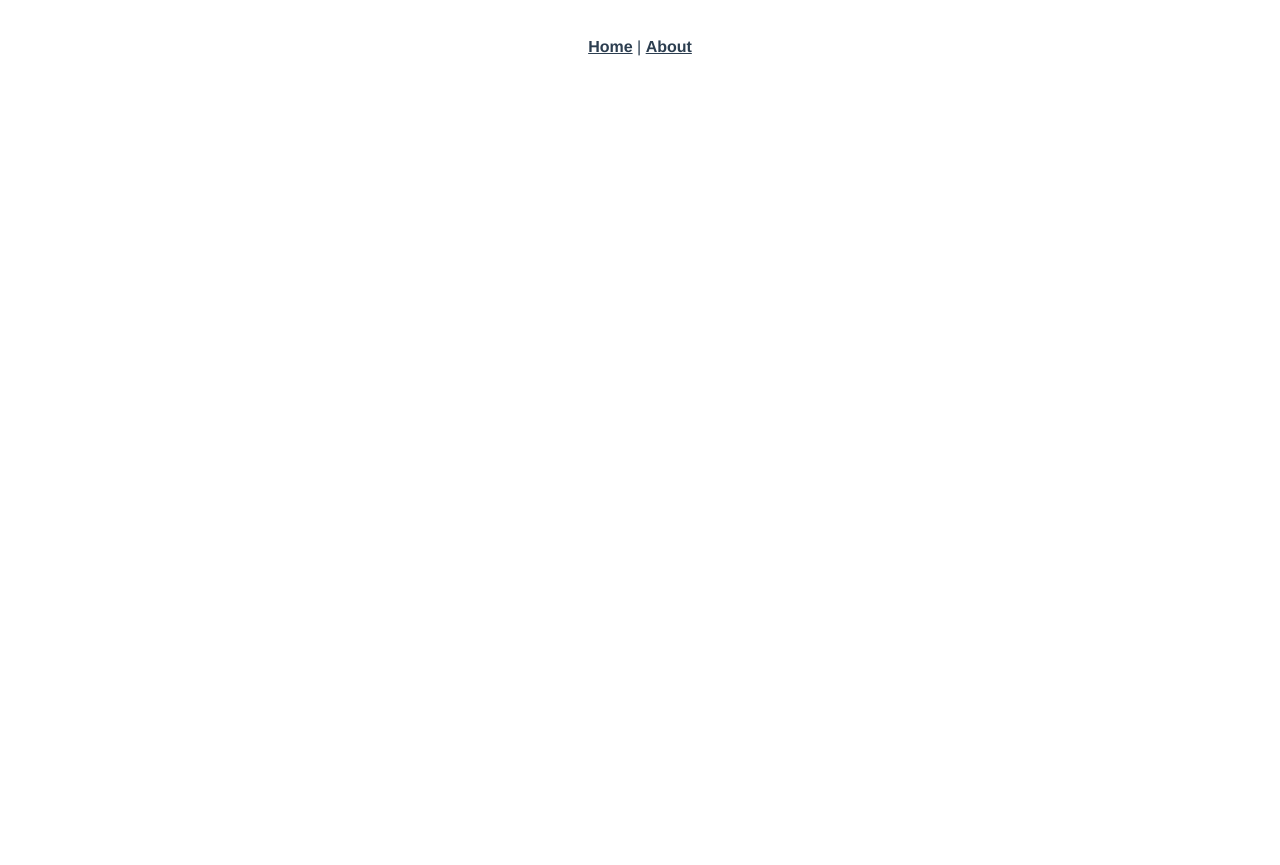
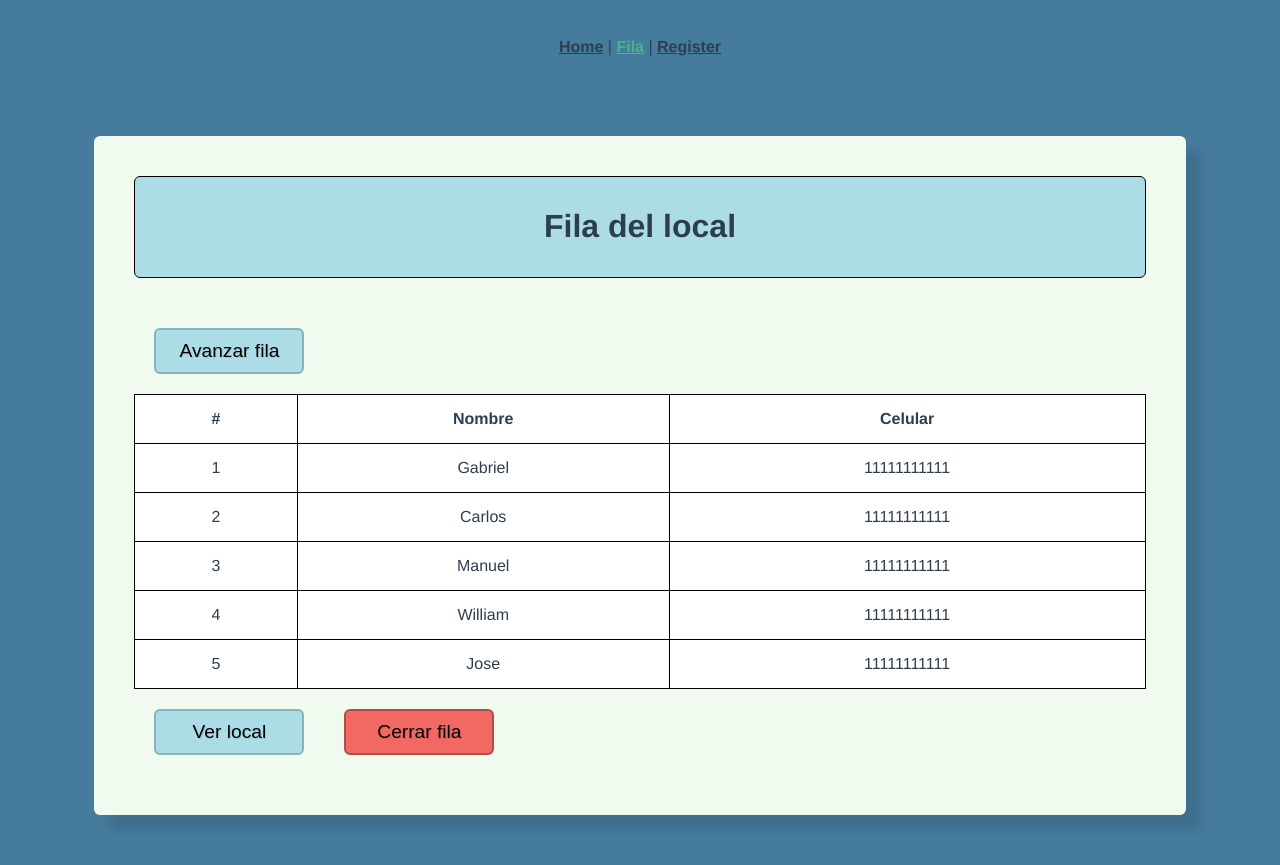
Before and after one commit to cccarl/Fila-Virtual, a Vue app in the folder FilaVirtual-FrontEnd/fila-virtual/: page /#/fila in a window 1280 px wide. Before the commit the page ends 800 px from the top, so only its background shows below. Built offline with nearby package versions, Linux system fonts and the light colour scheme.

Commit message:
Vistas sin conexión con backend
Vistas :
- Registrarse
- Vista de la fila
- Exito al registrarse

```diff
--- a/FilaVirtual-FrontEnd/fila-virtual/src/App.vue
+++ b/FilaVirtual-FrontEnd/fila-virtual/src/App.vue
@@ -2,13 +2,18 @@
   <div id="app">
     <div id="nav">
       <router-link to="/">Home</router-link> |
-      <router-link to="/about">About</router-link>
+      <router-link to="/fila">Fila</router-link> |
+      <router-link to="/register">Register</router-link>
     </div>
     <router-view/>
   </div>
 </template>
 
 <style>
+body {
+  background-color: #457B9D;
+}
+
 #app {
   font-family: Avenir, Helvetica, Arial, sans-serif;
   -webkit-font-smoothing: antialiased;
--- /dev/null
+++ b/FilaVirtual-FrontEnd/fila-virtual/src/components/FormRegister.vue
@@ -0,0 +1,117 @@
+<template>
+  <div class="formRegister">
+
+    <div>
+
+      <form>
+        <h1 class="titleRegister">Crear una cuenta</h1>
+        <input placeholder="Nombre" type="text" />
+        <input placeholder="Apellido" type="text" />
+        <input placeholder="Email" type="email" />
+        <input placeholder="Número de celular" type="text" />
+        <input placeholder="Contraseña" type="password" />
+        <input placeholder="Confirmación de contraseña" type="password" />
+
+        <router-link to="/">
+          <button class="btn">Cancelar</button>
+        </router-link>
+
+        <router-link to="/successregister">
+          <button class="btn">Aceptar</button>
+        </router-link>
+
+      </form>
+
+    </div>
+
+  </div>
+</template>
+
+<script>
+export default {
+  name: "FormRegister",
+  props: {},
+};
+
+</script>
+
+<style>
+form {
+  background:#f1faee;
+  border-radius:6px;
+  padding:10px;
+  padding-top:30px;
+  width:80%;
+  margin:50px auto;
+  box-shadow:15px 15px 10px rgba(0,0,0,.1);
+}
+input {
+  width:90%;
+  background:#ffffff;
+  border:0;
+  padding:20px;
+  border-radius:6px;
+  margin-bottom:10px;
+  border:1px solid #eee;
+}
+.btn {
+  position: static;
+  width:200px;
+  padding:20px;
+  margin: 5px;
+  border-radius:6px;
+  border:0;
+  border: 2px solid #af4d49;
+  background:#f26964;
+  font-size:1.2em;
+  color:#fff;
+  text-shadow:1px 1px 0px rgba(0,0,0,.1);
+}
+.btn:active {
+  background:#af4d49;
+}
+.titleRegister {
+  margin: 0px 0px 30px 0px;
+}
+
+
+article,
+aside,
+details,
+figcaption,
+figure,
+footer,
+header,
+hgroup,
+nav,
+section {
+    display: block;
+}
+
+input:focus,
+textarea:focus {
+    outline: none;
+}
+
+label,
+select,
+button,
+input[type="submit"],
+input[type="radio"],
+input[type="checkbox"]
+input[type="button"] {
+    cursor: pointer;
+}
+
+* {
+    margin: 0;
+    padding: 0;
+    -webkit-box-sizing: border-box;
+    -moz-box-sizing: border-box;
+    box-sizing: border-box;
+}
+
+* {
+  font-family:"Helvetica Neue", Helvetica, Arial;
+}
+</style>
--- /dev/null
+++ b/FilaVirtual-FrontEnd/fila-virtual/src/components/SuccessReg.vue
@@ -0,0 +1,50 @@
+<template>
+  <div class="successReg">
+      <div class="boxSuccess">
+          <h1>Cuenta creada con éxito!!</h1>
+          <br>
+          <h1>Le llegará un correo para confirmar su email pronto...</h1>
+          <br>
+          <br>
+          <router-link to="/">
+            <button class="btnSuccess">Volver a Página principal</button>
+          </router-link>
+      </div>
+  </div>
+</template>
+
+<script>
+export default {
+  name: "SuccessReg",
+  props: {}
+};
+</script>
+
+<style>
+.boxSuccess {
+  background:#f1faee;
+  border-radius:6px;
+  padding:40px;
+  width:80%;
+  margin:50px auto;
+  box-shadow:15px 15px 10px rgba(0,0,0,.1);
+  text-align: left;
+}
+
+.btnSuccess {
+  position: static;
+  width:200px;
+  padding:15px;
+  margin: 5px;
+  border-radius:6px;
+  border:0;
+  border: 2px solid #af4d49;
+  background:#f26964;
+  font-size:1.2em;
+  color:#fff;
+  text-shadow:1px 1px 0px rgba(0,0,0,.1);
+}
+.btnSuccess:active {
+  background:#af4d49;
+}
+</style>
--- a/FilaVirtual-FrontEnd/fila-virtual/src/router/index.js
+++ b/FilaVirtual-FrontEnd/fila-virtual/src/router/index.js
@@ -11,12 +11,22 @@ const routes = [
     component: Home
   },
   {
-    path: '/about',
-    name: 'About',
+    path: '/fila',
+    name: 'Fila',
     // route level code-splitting
     // this generates a separate chunk (about.[hash].js) for this route
     // which is lazy-loaded when the route is visited.
-    component: () => import(/* webpackChunkName: "about" */ '../views/About.vue')
+    component: () => import(/* webpackChunkName: "about" */ '../views/Fila.vue')
+  },
+  {
+    path: '/register',
+    name: 'Register',
+    component: () => import(/* webpackChunkName: "about" */ '../views/Register.vue')
+  },
+  {
+    path: '/successregister',
+    name: 'SuccessRegister',
+    component: () => import(/* webpackChunkName: "about" */ '../views/SuccessRegister.vue')
   }
 ]
 
--- a/FilaVirtual-FrontEnd/fila-virtual/src/views/About.vue
+++ /dev/null
@@ -1,5 +0,0 @@
-<template>
-  <div class="about">
-    <h1>This is an about page</h1>
-  </div>
-</template>
--- /dev/null
+++ b/FilaVirtual-FrontEnd/fila-virtual/src/views/Fila.vue
@@ -0,0 +1,107 @@
+<template>
+  <div class="about">
+
+    <div class="vistaFila">
+
+      <div class="titleFila">
+        <h1>Fila del local</h1>
+      </div>
+
+      <button class="btnVerLocal btnViewQueue">Avanzar fila</button>
+
+      <table style="width:100%">
+        <tr>
+          <th>#</th>
+          <th>Nombre</th>
+          <th>Celular</th>
+        </tr>
+        <tr>
+          <td>1</td>
+          <td>Gabriel</td>
+          <td>11111111111</td>
+        </tr>
+        <tr>
+          <td>2</td>
+          <td>Carlos</td>
+          <td>11111111111</td>
+        </tr>
+        <tr>
+          <td>3</td>
+          <td>Manuel</td>
+          <td>11111111111</td>
+        </tr>
+        <tr>
+          <td>4</td>
+          <td>William</td>
+          <td>11111111111</td>
+        </tr>
+        <tr>
+          <td>5</td>
+          <td>Jose</td>
+          <td>11111111111</td>
+        </tr>
+      </table>
+
+      <button class="btnVerLocal btnViewQueue">Ver local</button>
+      <button class="btnCerrar btnViewQueue">Cerrar fila</button>
+
+    </div>
+
+  </div>
+
+</template>
+
+<style scoped>
+.vistaFila {
+  background:#f1faee;
+  border-radius:6px;
+  padding:40px;
+  width:80%;
+  margin:50px auto;
+  box-shadow:15px 15px 10px rgba(0,0,0,.1);
+  overflow: hidden;
+}
+table, th, td {
+  border: 1px solid black;
+  border-collapse: collapse;
+  padding: 15px;
+  background-color: #ffffff;
+}
+
+.titleFila {
+  background-color: #acdde6;
+  border-radius:6px;
+  padding:10px;
+  margin-bottom: 30px;
+  border: 1px solid #000000;
+}
+
+.btnViewQueue {
+  position: static;
+  width:150px;
+  padding:10px;
+  margin: 20px;
+  border-radius:6px;
+  font-size:1.2em;
+  color:#000;
+  text-shadow:1px 1px 0px rgba(0,0,0,.1);
+  float: left;
+}
+
+.btnVerLocal {
+  border: 2px solid #88b3bb;
+  background:#acdde6;
+}
+.btnVerLocal:active {
+  background:#88b3bb;
+}
+
+.btnCerrar {
+  border: 2px solid #af4d49;
+  background:#f26964;
+}
+.btnCerrar:active {
+  background:#af4d49;
+}
+
+</style>
--- /dev/null
+++ b/FilaVirtual-FrontEnd/fila-virtual/src/views/Register.vue
@@ -0,0 +1,20 @@
+<template>
+  <div class="register">
+    <FormRegister/>
+  </div>
+</template>
+
+<script>
+import FormRegister from '@/components/FormRegister.vue'
+
+export default {
+  name: 'Register',
+  components: {
+    FormRegister
+  }
+}
+</script>
+
+<style>
+
+</style>
--- /dev/null
+++ b/FilaVirtual-FrontEnd/fila-virtual/src/views/SuccessRegister.vue
@@ -0,0 +1,20 @@
+<template>
+  <div class="successRegister">
+    <SuccessReg/>
+  </div>
+</template>
+
+<script>
+import SuccessReg from '@/components/SuccessReg.vue'
+
+export default {
+  name: 'SuccessRegister',
+  components: {
+    SuccessReg
+  }
+}
+</script>
+
+<style>
+
+</style>
```
Also changed, not shown: 1 other file (tests, documents, lock files or other folders).
